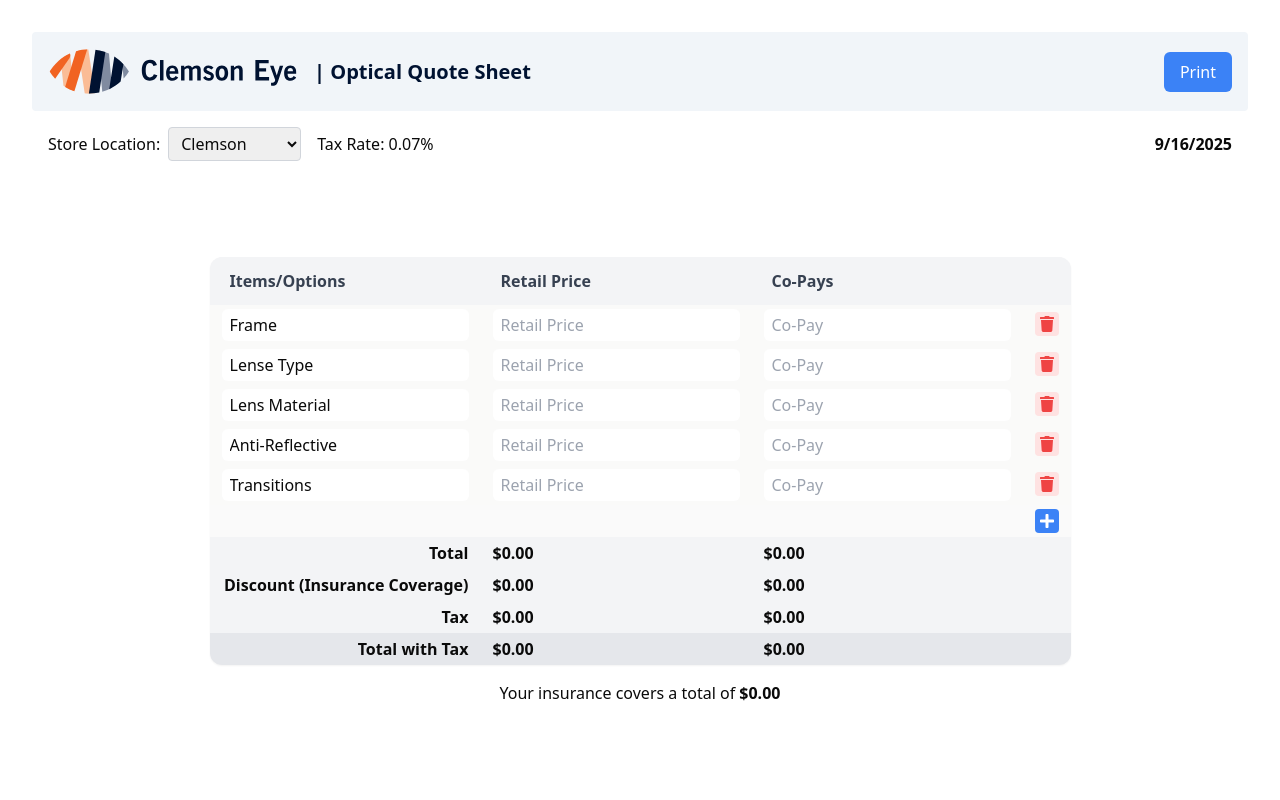
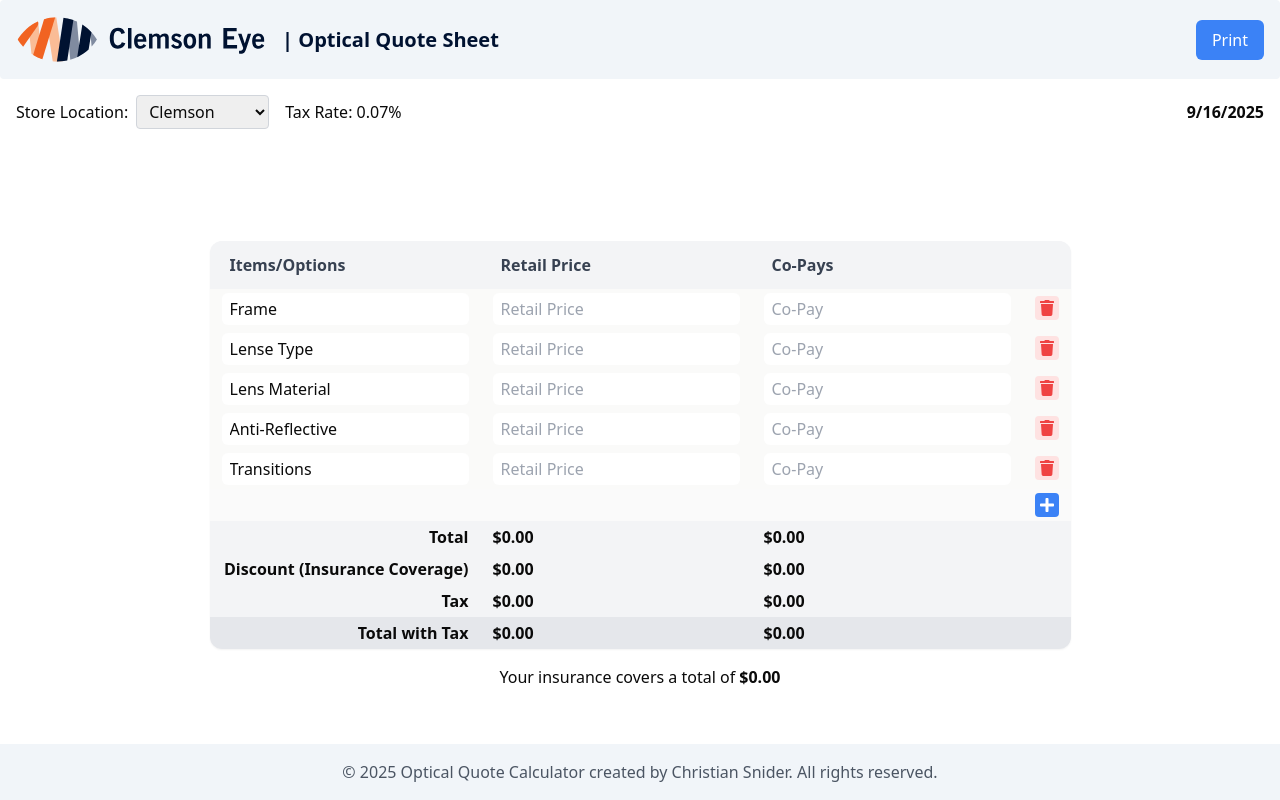
Before and after one commit to cswebdev/optical-calculator, a React (Vite) app: page / in a window 1280 px wide. Built offline with nearby package versions, Linux system fonts and the light colour scheme.

Commit message:
updated styling for page and included a footer

```diff
--- a/src/App.css
+++ b/src/App.css
@@ -1,6 +1,5 @@
 #root {
   max-width: 1280px;
   margin: 0 auto;
-  padding: 2rem;
   text-align: center;
 }
--- a/src/App.jsx
+++ b/src/App.jsx
@@ -4,16 +4,17 @@ import SecondaryNav from 'components/SecondaryNav';
 import './App.css';
 import GlassesCalculator from './components/GlassesCalculator';
 import TopNav from './components/TopNav';
+import Footer from './components/Footer';
 
 function App() {
   const [selectedLocation, setSelectedLocation] = useState(storeLocations[0]?.name || '');
   const taxRate = storeLocations.find(location => location.name === selectedLocation)?.taxRate ?? 0;
 
   return (
-    <>
-      <div className="flex flex-col items-center justify-center">
+    <div className="relative flex flex-col min-h-screen items-center">
+      <div className="flex flex-col items-center justify-center w-full">
         <TopNav />
-        <div className='min-w-full'>
+        <div className="min-w-full">
           <SecondaryNav
             selectedLocation={selectedLocation}
             setSelectedLocation={setSelectedLocation}
@@ -21,10 +22,13 @@ function App() {
           />
         </div>
       </div>
-      <div className="w-full flex justify-center mt-16">
-  <GlassesCalculator taxRate={taxRate} />
+      <div className="w-full flex justify-center mt-20">
+        <GlassesCalculator taxRate={taxRate} />
       </div>
-    </>
+      <div className="absolute bottom-0 w-full">
+        <Footer />
+      </div>
+    </div>
   );
 }
 
--- /dev/null
+++ b/src/components/Footer.tsx
@@ -0,0 +1,9 @@
+const Footer: React.FC = () => {
+    return (
+        <footer className="bg-slate-100 text-center p-4 mt-4 print:hidden">
+            <p className="text-gray-600">&copy; {new Date().getFullYear()} Optical Quote Calculator created by Christian Snider. All rights reserved.</p>
+        </footer>
+    );
+}
+
+export default Footer;
--- a/src/components/SecondaryNav.tsx
+++ b/src/components/SecondaryNav.tsx
@@ -13,7 +13,7 @@ const SecondaryNav: React.FC<SecondaryNavProps> = ({ selectedLocation, setSelect
   const formattedDate = today.toLocaleDateString();
 
   return (
-    <nav className="secondary-nav w-full p-4 bg-white">
+    <nav className="secondary-nav w-full p-4">
       <div className="secondary-nav-content flex items-center justify-between w-full">
         <div className="flex items-center">
           <label htmlFor="store-location-select" className="mr-2">Store Location:</label>
```
